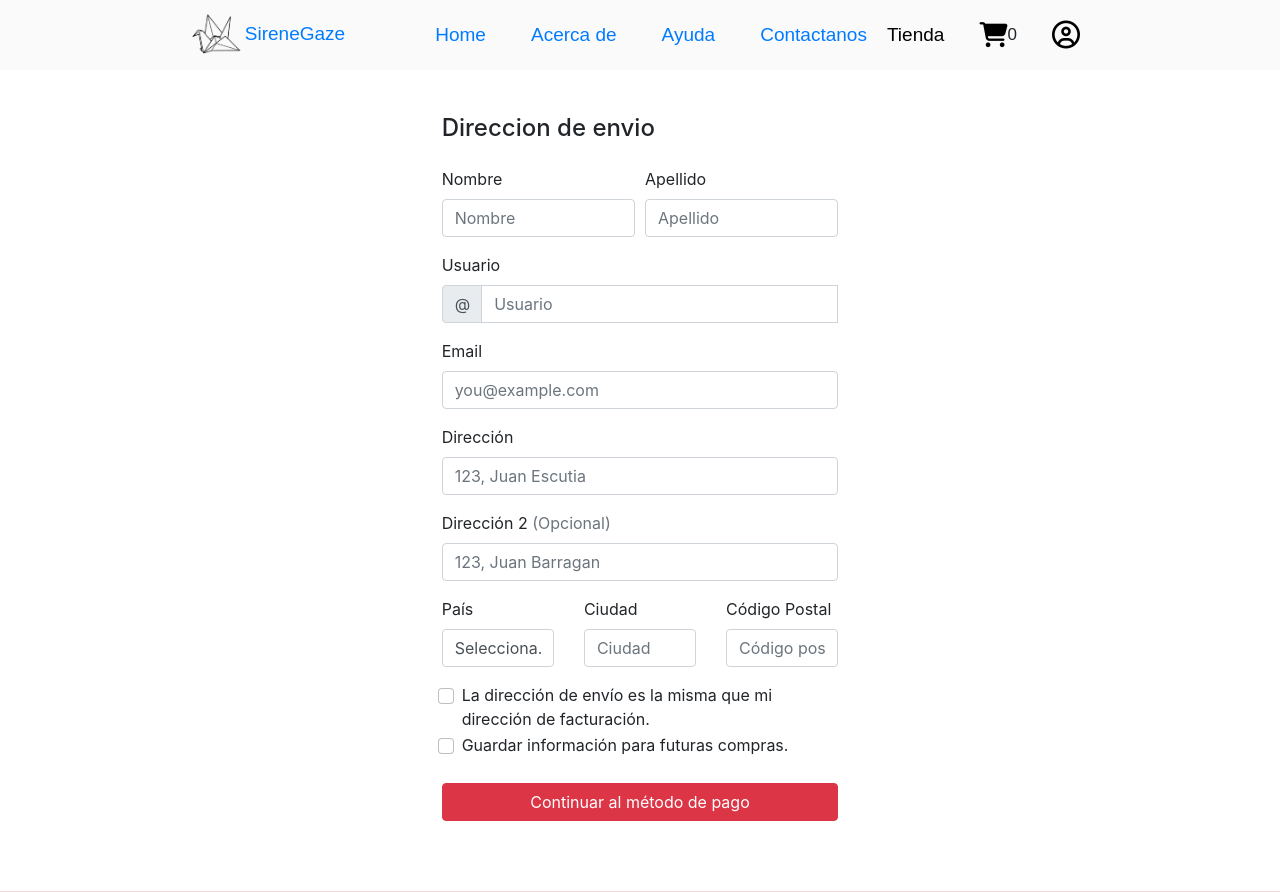
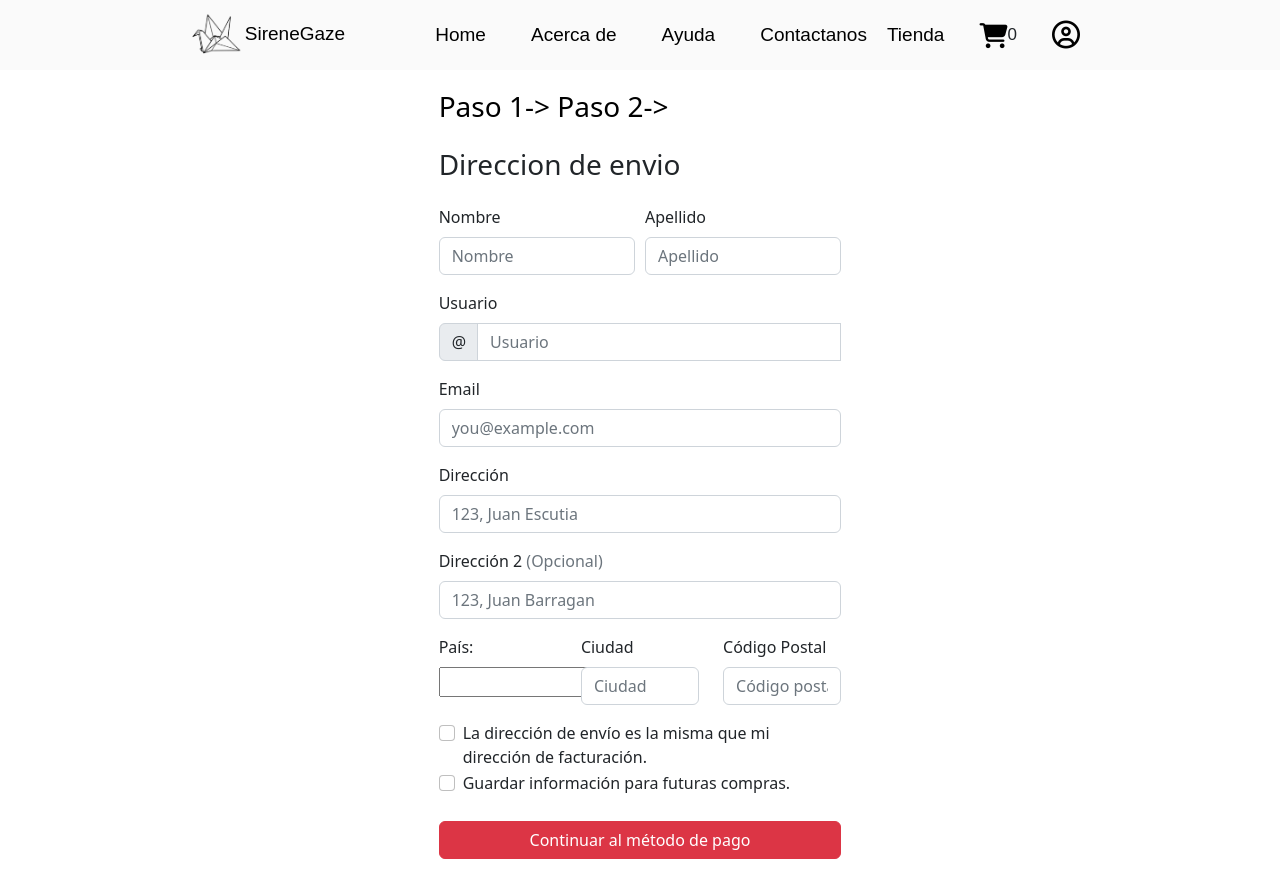
Before and after one commit to NotLuffyJustPeter/proyfinal, a PHP site: page /direccionenvio.php in a window 1280 px wide. Shown: the top 892 px of the page. Run offline with PHP 8.4, Linux system fonts and the light colour scheme; data that the repository does not hold is empty; some libraries are stand-ins or nearby versions; some web fonts are replaced.

Commit message:
Update direccionenvio.php
Arreglé unas lineas de código que estaban mal

```diff
--- a/direccionenvio.php
+++ b/direccionenvio.php
@@ -1,5 +1,14 @@
-<?php session_start();
-require 'header.php';?>
+<header>
+    <link rel="stylesheet" href="https://cdnjs.cloudflare.com/ajax/libs/font-awesome/6.3.0/css/all.min.css">
+    <link rel="stylesheet" href="css/styt.css">
+    <link rel="stylesheet" href="css/altas.css">
+</header>
+<?php
+session_start();
+if (isset($_SESSION['carrito']) && count($_SESSION['carrito']) > 0) {
+	$paisSeleccionado = $_SESSION['pais'];
+}
+?>
 
 <!DOCTYPE html>
 <html>
@@ -16,13 +25,13 @@ require 'header.php';?>
 </head>
 
 <body>
-
+		<?php include 'header.php'; ?>
 		<div class="col-md-4 container bg-default">
-
-			<h4 class="my-4">
+			<h3><a href="desglosecompra.php">Paso 1-> </a> <a href="direccionenvio.php">Paso 2-></a></h3>
+			<h3 class="my-4">
 					Direccion de envio
-			</h4>
-			<form>
+			</h3>
+			<form >
 				<div class="form-row">
 					<div class="col-md-6 form-group">
 						<label for="firstname">Nombre</label>
@@ -76,15 +85,8 @@ require 'header.php';?>
 
 				<div class="row">
             <div class="col-md-4 form-group">
-                <label for="Pais">País</label>
-                <select type="text" class="form-control" id="Pais">
-                    <option value>Selecciona...</option>
-                    <option>México</option>
-                    <option>Estados Unidos</option>
-                </select>
-                <div class="invalid-feedback">
-                    Selecciona un país válido.
-                </div>
+				<label for="pais">País:</label>
+    			<input type="text" id="pais" name="pais" value="<?php echo htmlspecialchars($paisSeleccionado); ?>" readonly>
             </div>
 
             <div class="col-md-4 form-group">
@@ -116,7 +118,7 @@ require 'header.php';?>
 					<label for="same-adress" class="form-check-label"></label>
 					</div>
           <br>
-					<button id="btnContinuarPago" class="btn btn-danger bt-lg btn-block" type="submit">Continuar al método de pago</button>
+					<button id="btnContinuarPago" class="btn btn-danger bt-lg btn-block" type="submit" onsubmit="validarFormulario()">Continuar al método de pago</button>
 
 			</form>
 		</div>
@@ -125,7 +127,7 @@ require 'header.php';?>
          // Validar campos del formulario
          if (!validarFormulario()) {
            event.preventDefault();
-          return;
+           return false;
          }
          var nuevaPagina = "datoscompra.php";
          window.location.href = nuevaPagina;
@@ -148,8 +150,6 @@ require 'header.php';?>
 		return true;
       }
     </script>
-
+	<?php include 'footer.php'; ?>
 </body>
 </html>
-
-<?php include 'footer.php'; ?>
```
Lines whose indentation alone changed are shown as unchanged.
